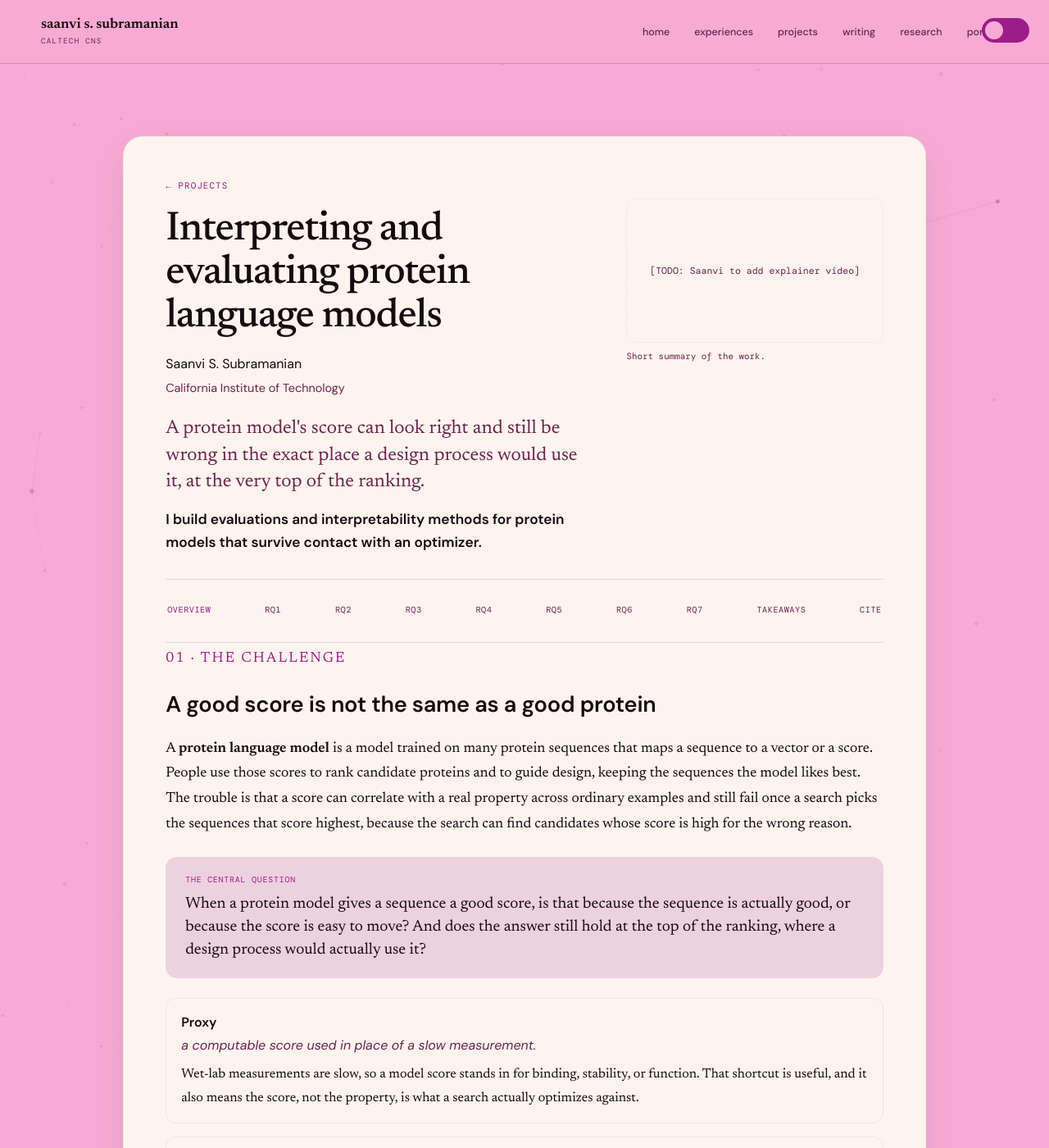
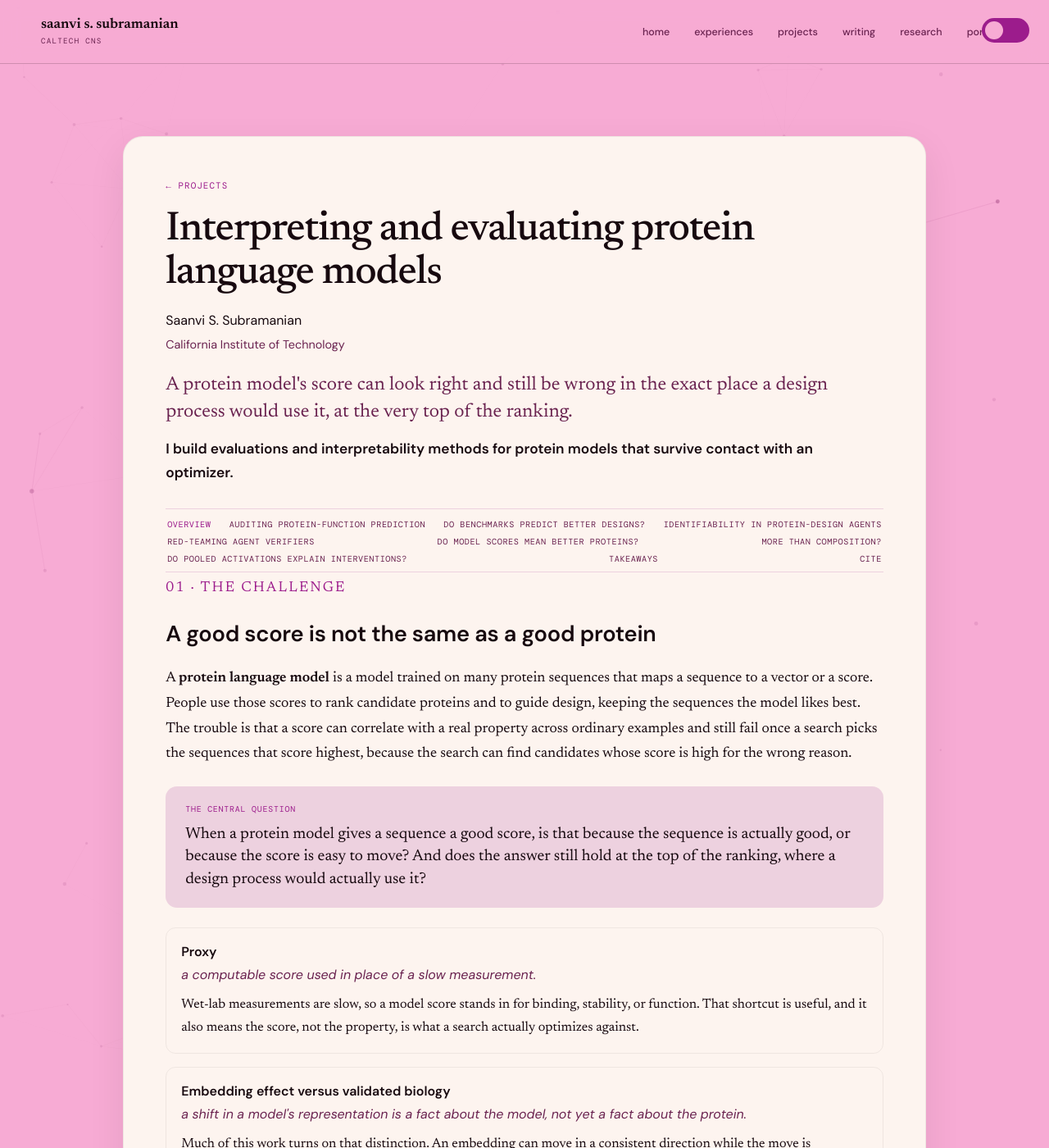
Before and after one commit to saanviiyer/saanviiyer.github.io, a Jekyll site: the page built from pages/proj-protein-language-models.html, in a window 1280 px wide and 1400 px high. Shown: the whole window at 82% size. Built offline with Jekyll 4.4.1, drawn with Linux system fonts in a browser that asks for light colours; some web fonts are replaced; some of the changed text lies outside the part shown.

Commit message:
Remove video slot and RQ labels, single-column direct header matching the reference

```diff
--- a/_layouts/project.html
+++ b/_layouts/project.html
@@ -3,7 +3,6 @@ layout: default
 ---
 <article class="pp-wrap" id="top">
   <div class="bm-head">
-    <div class="bm-head-main">
     <p class="bm-eyebrow"><a href="{{ '/projects/' | relative_url }}">&larr; projects</a></p>
     <h1 class="bm-title">{{ page.title }}</h1>
     <p class="bm-authors">{{ page.authors | default: "Saanvi S. Subramanian" }}</p>
@@ -12,11 +11,6 @@ layout: default
     {% if page.links %}<p class="bm-links">{% for l in page.links %}<a href="{{ l.url }}" target="_blank" rel="noopener">{{ l.label }}</a>{% endfor %}</p>{% endif %}
     {% if page.hook %}<p class="bm-hook">{{ page.hook }}</p>{% endif %}
     {% if page.thesis %}<p class="bm-thesis">{{ page.thesis }}</p>{% endif %}
-    </div>
-    <div class="bm-head-side">
-      <div class="bm-video">{% if page.video %}{{ page.video }}{% else %}[explainer video]{% endif %}</div>
-      <p class="bm-video-cap">{{ page.video_caption | default: "Short summary of the work." }}</p>
-    </div>
   </div>
 
   <nav class="pp-toc" id="ppToc" aria-label="On this page"></nav>
--- a/assets/css/style.css
+++ b/assets/css/style.css
@@ -1082,8 +1082,8 @@ figure.pp-fig figcaption { font-family: var(--mono); font-size: 0.72rem; line-he
 
 /* BioMirage-style project detail: unified card, two-column header, sticky section nav */
 .pp-wrap { max-width: 980px; margin: 0 auto; background: var(--read-card); border: 1px solid var(--read-card-edge); border-radius: 24px; padding: clamp(26px,4vw,56px); box-shadow: 0 16px 46px rgba(23,9,15,0.08); }
-.bm-head { display: grid; grid-template-columns: 1.25fr 0.75fr; gap: 40px; align-items: start; }
-@media (max-width: 780px) { .bm-head { grid-template-columns: 1fr; gap: 24px; } }
+.bm-head { display: block; }
+
 .bm-head-main .bm-title { margin-top: 0; }
 .bm-venues { margin-top: 16px; }
 .bm-head-side { position: sticky; top: 94px; }
--- a/pages/proj-clinical-ml.html
+++ b/pages/proj-clinical-ml.html
@@ -41,7 +41,6 @@ video: "[TODO: Saanvi to add explainer video]"
 
 <!-- ===================== Thread 1 ===================== -->
 <section class="pp-thread" id="t1">
-  <div class="pp-thread-tag">Thread 1</div>
   <h3 class="pp-thread-title">Detecting Subtle Epileptic Lesions</h3>
   <p class="pp-thread-sub">Structural-Functional Integration for Enhanced Detection of Subtle Epileptogenic Lesions</p>
   <p><span class="venue-badge">ECCV AI4M3D 2026</span><span class="venue-badge">Oral</span><span class="venue-badge">Sole author</span></p>
@@ -99,7 +98,6 @@ video: "[TODO: Saanvi to add explainer video]"
 
 <!-- ===================== Thread 2 ===================== -->
 <section class="pp-thread" id="t2">
-  <div class="pp-thread-tag">Thread 2</div>
   <h3 class="pp-thread-title">Routing EEG Localization Decisions</h3>
   <p class="pp-thread-sub">Wait, Predict, or Defer? Evaluating an Offline Sequential Routing Policy for EEG Localization</p>
   <p><span class="venue-badge">NeurIPS HAIC 2026</span><span class="venue-badge">Sole author</span></p>
@@ -108,7 +106,6 @@ video: "[TODO: Saanvi to add explainer video]"
 
 <!-- ===================== Thread 3 ===================== -->
 <section class="pp-thread" id="t3">
-  <div class="pp-thread-tag">Thread 3</div>
   <h3 class="pp-thread-title">Seven Failures in Clinical ML Evaluation</h3>
   <p class="pp-thread-sub">Right Number, Wrong Conclusion: Seven Failures in Clinical ML Evaluation</p>
   <p><span class="venue-badge">NeurIPS RCMLR 2026</span><span class="venue-badge">Oral</span><span class="venue-badge">Sole author</span></p>
--- a/pages/proj-protein-language-models.html
+++ b/pages/proj-protein-language-models.html
@@ -64,7 +64,6 @@ video: "[TODO: Saanvi to add explainer video]"
 
 <!-- ===================== RQ1 ===================== -->
 <section class="pp-thread" id="rq1">
-  <div class="pp-thread-tag">RQ1</div>
   <h3 class="pp-thread-title">Auditing Protein-Function Prediction</h3>
   <p class="pp-thread-sub">No BLAST, New Problems! Auditing Homology-Free Protein-Function Prediction</p>
   <p><span class="venue-badge">WiML @ NeurIPS 2026</span><span class="venue-badge">Top 15% of accepted</span><span class="venue-badge">Sole author</span></p>
@@ -132,7 +131,6 @@ video: "[TODO: Saanvi to add explainer video]"
 
 <!-- ===================== RQ2 ===================== -->
 <section class="pp-thread" id="rq2">
-  <div class="pp-thread-tag">RQ2</div>
   <h3 class="pp-thread-title">Do Benchmarks Predict Better Designs?</h3>
   <p class="pp-thread-sub">Does Benchmark Correlation Predict Selection Quality for Protein Design?</p>
   <p><span class="venue-badge">NeurIPS Trust-AI-Eval 2026</span><span class="venue-badge">NeurIPS GEM Bio 2026</span><span class="venue-badge">Sole author</span></p>
@@ -166,7 +164,6 @@ video: "[TODO: Saanvi to add explainer video]"
 
 <!-- ===================== RQ3 ===================== -->
 <section class="pp-thread" id="rq3">
-  <div class="pp-thread-tag">RQ3</div>
   <h3 class="pp-thread-title">Identifiability in Protein-Design Agents</h3>
   <p class="pp-thread-sub">Representational Identifiability Limits Action Selection in a Protein-Design Agent</p>
   <p><span class="venue-badge">NeurIPS AgenticLS 2026</span><span class="venue-badge">MoML 2026 (MIT)</span><span class="venue-badge">Sole author</span></p>
@@ -191,7 +188,6 @@ video: "[TODO: Saanvi to add explainer video]"
 
 <!-- ===================== RQ4 ===================== -->
 <section class="pp-thread" id="rq4">
-  <div class="pp-thread-tag">RQ4</div>
   <h3 class="pp-thread-title">Red-Teaming Agent Verifiers</h3>
   <p class="pp-thread-sub">When the Verifier Is Wrong: Red-Teaming Agent Verification Where Ground Truth Exists</p>
   <p><span class="venue-badge">NeurIPS Verify-Agents 2026</span><span class="venue-badge">Sole author</span></p>
@@ -226,7 +222,6 @@ video: "[TODO: Saanvi to add explainer video]"
 
 <!-- ===================== RQ5 ===================== -->
 <section class="pp-thread" id="rq5">
-  <div class="pp-thread-tag">RQ5</div>
   <h3 class="pp-thread-title">Do Model Scores Mean Better Proteins?</h3>
   <p class="pp-thread-sub">Do Protein Model Scores Predict Better Proteins? Testing In-Silico Evidence Against Experimental Measurements</p>
   <p><span class="venue-badge">NeurIPS AI4Science 2026</span><span class="venue-badge">Sole author</span></p>
@@ -235,7 +230,6 @@ video: "[TODO: Saanvi to add explainer video]"
 
 <!-- ===================== RQ6 ===================== -->
 <section class="pp-thread" id="rq6">
-  <div class="pp-thread-tag">RQ6</div>
   <h3 class="pp-thread-title">More Than Composition?</h3>
   <p class="pp-thread-sub">Does a Protein Design Pipeline Use More Than Composition?</p>
   <p><span class="venue-badge">Simbiochem 2026</span><span class="venue-badge">Sole author</span></p>
@@ -244,7 +238,6 @@ video: "[TODO: Saanvi to add explainer video]"
 
 <!-- ===================== RQ7 ===================== -->
 <section class="pp-thread" id="rq7">
-  <div class="pp-thread-tag">RQ7</div>
   <h3 class="pp-thread-title">Do Pooled Activations Explain Interventions?</h3>
   <p class="pp-thread-sub">Do Pooled Activations Help Explain Intervention Outcomes?</p>
   <p><span class="venue-badge">Interp4Discovery</span><span class="venue-badge">Sole author</span></p>
```
Also changed, not shown: other parts of _layouts/project.html (+2 -2 lines). Lines whose indentation alone changed are shown as unchanged.
